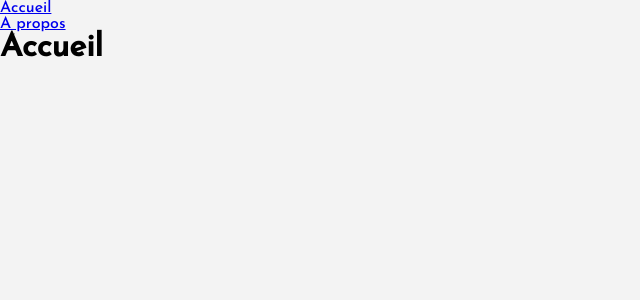
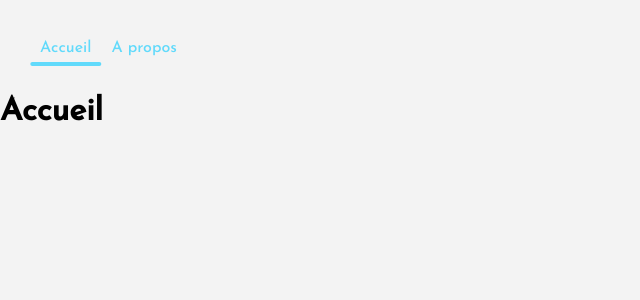
Before and after one commit to JuliaBadita/React-lesson, a React (Create React App) app: page / in a window 1280 px wide. Shown: the top 300 px of the page, without its empty margins (0-640 px from the left). Built offline with nearby package versions, Linux system fonts and the light colour scheme.

Commit message:
adding style to the navbar + adding a class active

```diff
--- a/src/components/navigation.js
+++ b/src/components/navigation.js
@@ -5,10 +5,13 @@
   return (
     <div className="Navigation">
       <ul>
-        <NavLink to="/">
+        <NavLink to="/" className={(nav) => (nav.isActive ? 'nav-active' : '')}>
           <li>Accueil</li>
         </NavLink>
-        <NavLink to="/about">
+        <NavLink
+          to="/about"
+          className={(nav) => (nav.isActive ? 'nav-active' : '')}
+        >
           <li>A propos</li>
         </NavLink>
       </ul>
--- a/src/styles/components/_navigation.scss
+++ b/src/styles/components/_navigation.scss
@@ -1,4 +1,4 @@
-.navigation {
+.Navigation {
   ul {
     display: flex;
     margin: 30px;
```
